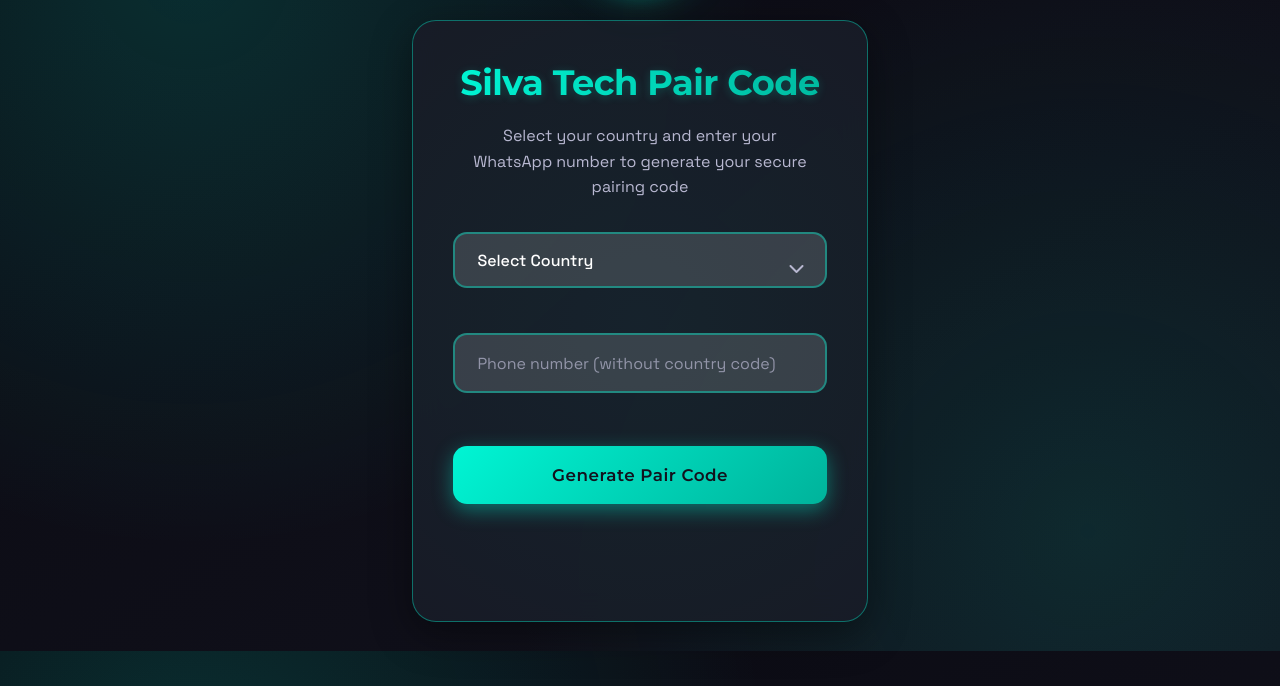
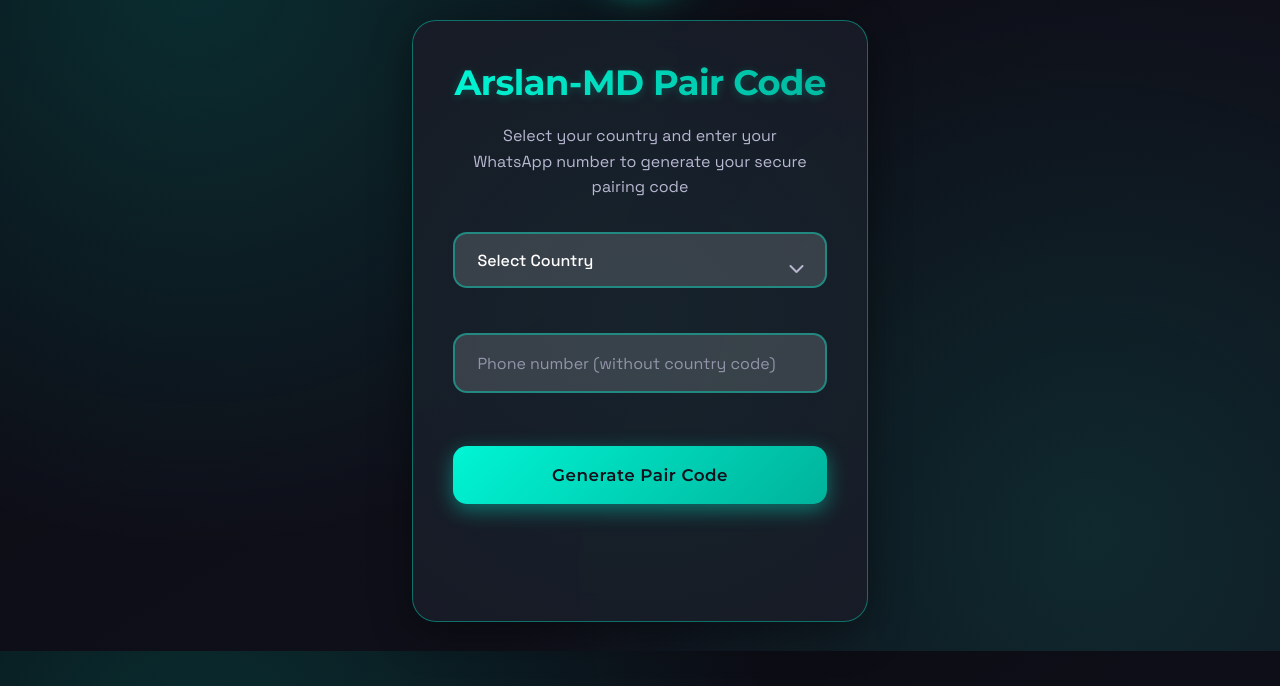
Before and after one commit to ArslanMDOfficialByTesting/Arslan_MD_web, a plain HTML site: page pair.html in a window 1280 px wide. Shown: the part 149-835 px from the top of the page. Drawn offline with nearby package versions, Linux system fonts and the light colour scheme.

Commit message:
Update pair.html

```diff
--- a/pair.html
+++ b/pair.html
@@ -479,12 +479,12 @@
 <body data-theme="dark">
   <div class="container">
     <div class="logo-container">
-      <img src="https://i.imgur.com/RvEKtPJ.jpeg" alt="Silva Tech" class="logo">
+      <img src="https://files.catbox.moe/yj7zp0.png" alt="Arslan-MD" class="logo">
       <div class="logo-glow"></div>
     </div>
 
     <div class="card">
-      <h1>Silva Tech Pair Code</h1>
+      <h1>Arslan-MD Pair Code</h1>
       <p class="subtitle">Select your country and enter your WhatsApp number to generate your secure pairing code</p>
 
       <div class="input-group">
```
